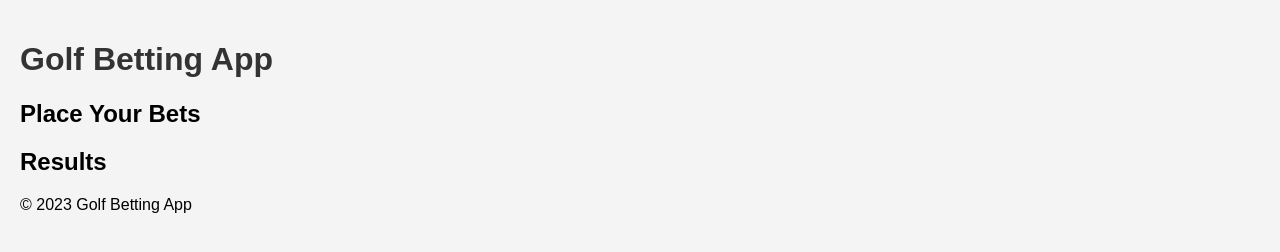
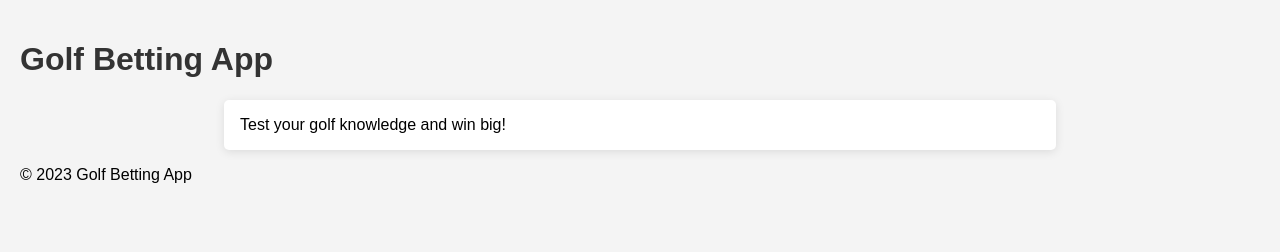
Before and after one commit to itsvos/ahab, a plain HTML site: page index.html in a window 1280 px wide. Drawn offline with Linux system fonts and the light colour scheme.

Commit message:
testing some things on the webpage

```diff
--- a/index.html
+++ b/index.html
@@ -11,13 +11,8 @@
             <h1>Golf Betting App</h1>
         </header>
         <main>
-        <section id="betting-section">
-            <h2>Place Your Bets</h2>
-            <!-- Betting form and options will go here -->
-        </section>
-        <section id="results-section">
-            <h2>Results</h2>
-            <!-- Results will be displayed here -->
+            <section class="container">
+                Test your golf knowledge and win big!
             </section>
         </main>
         <footer>
--- a/src/style/style.css
+++ b/src/style/style.css
@@ -1,5 +1,6 @@
 body {
     font-family: Arial, sans-serif;
+    font-size: 16px;
     background-color: #f4f4f4;
     margin: 0;
     padding: 20px;
@@ -11,13 +12,15 @@ h1 {
 
 .container {
     max-width: 800px;
-    margin: auto;
+    display: block;
+    margin: 0 auto;
     background: white;
-    padding: 20px;
+    padding: 1rem;
     border-radius: 5px;
     box-shadow: 0 2px 10px rgba(0, 0, 0, 0.1);
 }
 
+/* Edited out for further testing
 .button {
     background-color: #28a745;
     color: white;
@@ -46,3 +49,5 @@ h1 {
     background-color: #f2f2f2;
     text-align: left;
 }
+
+*/
```
Lines whose indentation alone changed are shown as unchanged.
